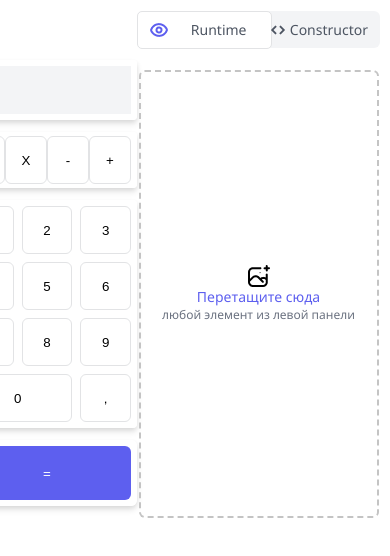
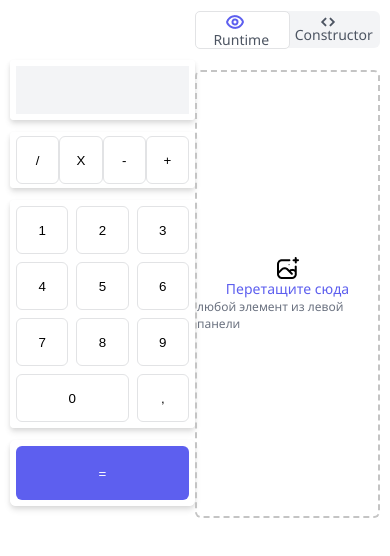
Before and after one commit to KubrikKY/Calculator-Constructor, a React (Create React App) app: page / in a window 390 px wide. Shown: the top 556 px of the page. Built offline with nearby package versions, Linux system fonts and the light colour scheme; the HTML template or start-up script is replaced by a standard one.

Commit message:
Correct toggleRunTime

```diff
--- a/src/App.js
+++ b/src/App.js
@@ -28,19 +28,35 @@ function App() {
     draggable: true,
   };
 
+  const [selectList, setSelectList] = useState([]);
+
   const [state, setCalc] = useState({
     toggleRunTime: false,
     mathResult: null,
     selectItem: null,
     componentCalc: [
-      { id: 0, comp: <Result {...dragHandlers} id={0} /> },
-      { id: 1, comp: <Operation {...dragHandlers} id={1} /> },
-      { id: 2, comp: <Num {...dragHandlers} id={2} /> },
-      { id: 3, comp: <Complete {...dragHandlers} id={3} /> },
+      {
+        id: 0,
+        disabled: true,
+        comp: <Result {...dragHandlers} id={0} />,
+      },
+      {
+        id: 1,
+        disabled: true,
+        comp: <Operation {...dragHandlers} id={1} />,
+      },
+      {
+        id: 2,
+        disabled: true,
+        comp: <Num {...dragHandlers} id={2} />,
+      },
+      {
+        id: 3,
+        disabled: true,
+        comp: <Complete {...dragHandlers} id={3} />,
+      },
     ],
   });
-
-  const [selectList, setSelectList] = useState([]);
 
   const dragOverHandler = (e) => {
     e.preventDefault();
--- a/src/component/CalcBlock/CalcBlock.js
+++ b/src/component/CalcBlock/CalcBlock.js
@@ -1,5 +1,10 @@
 import React from 'react';
 import classes from './CalcBlock.module.css';
+
+// import Result from './compCalc/Result';
+// import Operation from './compCalc/Operation';
+// import Num from './compCalc/Num';
+// import Complete from './compCalc/Complete';
 
 const CalcBlock = ({ componentCalc }) => {
   return (
--- a/src/component/CalcBlock/compCalc/Num.js
+++ b/src/component/CalcBlock/compCalc/Num.js
@@ -2,6 +2,7 @@ import classes from './compCalc.module.css';
 
 const Num = (props) => {
   const cls = [classes.Num];
+  const operand = [1, 2, 3, 4, 5, 6, 7, 8, 9, 0, ','];
   return (
     <div
       className={cls.join(' ')}
@@ -9,17 +10,9 @@ const Num = (props) => {
       onDragStart={(e) => props.onDragStart(e, props.id)}
       onDragEnd={props.onDragEnd}
     >
-      <button>1</button>
-      <button>2</button>
-      <button>3</button>
-      <button>4</button>
-      <button>5</button>
-      <button>6</button>
-      <button>7</button>
-      <button>8</button>
-      <button>9</button>
-      <button>0</button>
-      <button>,</button>
+      {operand.map((e, i) => {
+        return <button key={i}>{e}</button>;
+      })}
     </div>
   );
 };
--- a/src/component/CalcBlock/compCalc/Result.js
+++ b/src/component/CalcBlock/compCalc/Result.js
@@ -1,15 +1,15 @@
 import classes from './compCalc.module.css';
 
 const Result = (props) => {
+  console.log(props);
   const cls = [classes.Result];
   return (
     <div
       className={cls.join(' ')}
       draggable={props.draggable}
       onDragStart={(e) => props.onDragStart(e, props.id)}
-      onDragEnd={props.onDragEnd}
     >
-      <input type="number"></input>
+      <input type="number" disabled={props.disabled}></input>
     </div>
   );
 };
--- a/src/component/Selector/Selector.js
+++ b/src/component/Selector/Selector.js
@@ -4,7 +4,7 @@ const Selector = (props) => {
   const cls = [classes.slider, classes.round];
 
   return (
-    <div>
+    <div className={classes.CheckBoxContainer}>
       <label className={classes.switch}>
         <input
           type="checkbox"
--- a/src/component/Selector/Selector.module.css
+++ b/src/component/Selector/Selector.module.css
@@ -1,7 +1,14 @@
+.CheckBoxContainer {
+  min-width: 180px;
+  max-width: 240px;
+  width: 100%;
+  height: 38px;
+}
+
 .switch {
   position: relative;
   display: inline-block;
-  width: 243px;
+  width: 100%;
   height: 38px;
 }
 
@@ -32,7 +39,7 @@
   position: absolute;
   content: '';
   height: 36px;
-  width: 133px;
+  width: 50%;
   border: 1px solid #e2e3e5;
   background-color: white;
   /* opacity: 0.3; */
@@ -40,18 +47,10 @@
   transition: 0.4s;
 }
 
-input:checked + .slider {
-  background-color: #2196f3;
-}
-
-input:focus + .slider {
-  box-shadow: 0 0 1px #2196f3;
-}
-
 input:checked + .slider:before {
-  -webkit-transform: translateX(82.5%);
-  -ms-transform: translateX(82.5%);
-  transform: translateX(82.5%);
+  -webkit-transform: translateX(100%);
+  -ms-transform: translateX(100%);
+  transform: translateX(100%);
 }
 
 .slider.round {
@@ -67,10 +66,24 @@ input:checked + .slider:before {
   padding: 12px;
   display: flex;
   align-items: center;
-  justify-content: space-between;
+  justify-content: center;
   font-weight: 500;
   font-size: 14px;
   line-height: 15px;
   z-index: 1000;
   color: #4d5562;
 }
+
+@media screen and (max-width: 470px) {
+  .Selector {
+    flex-direction: column;
+    justify-content: space-between;
+  }
+  .Selector img {
+    margin-right: 0;
+  }
+}
+
+.Selector img {
+  margin-right: 12px;
+}
```
